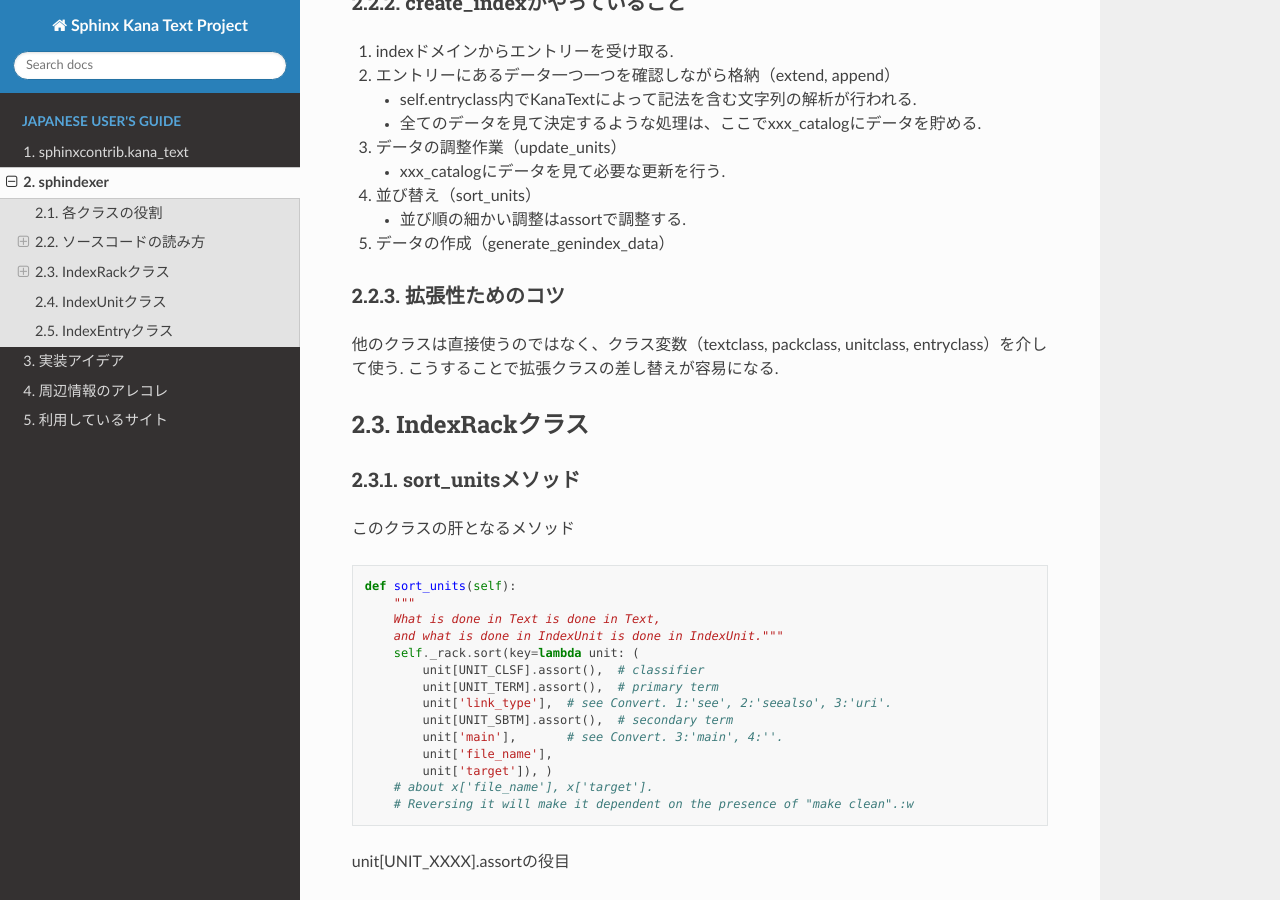
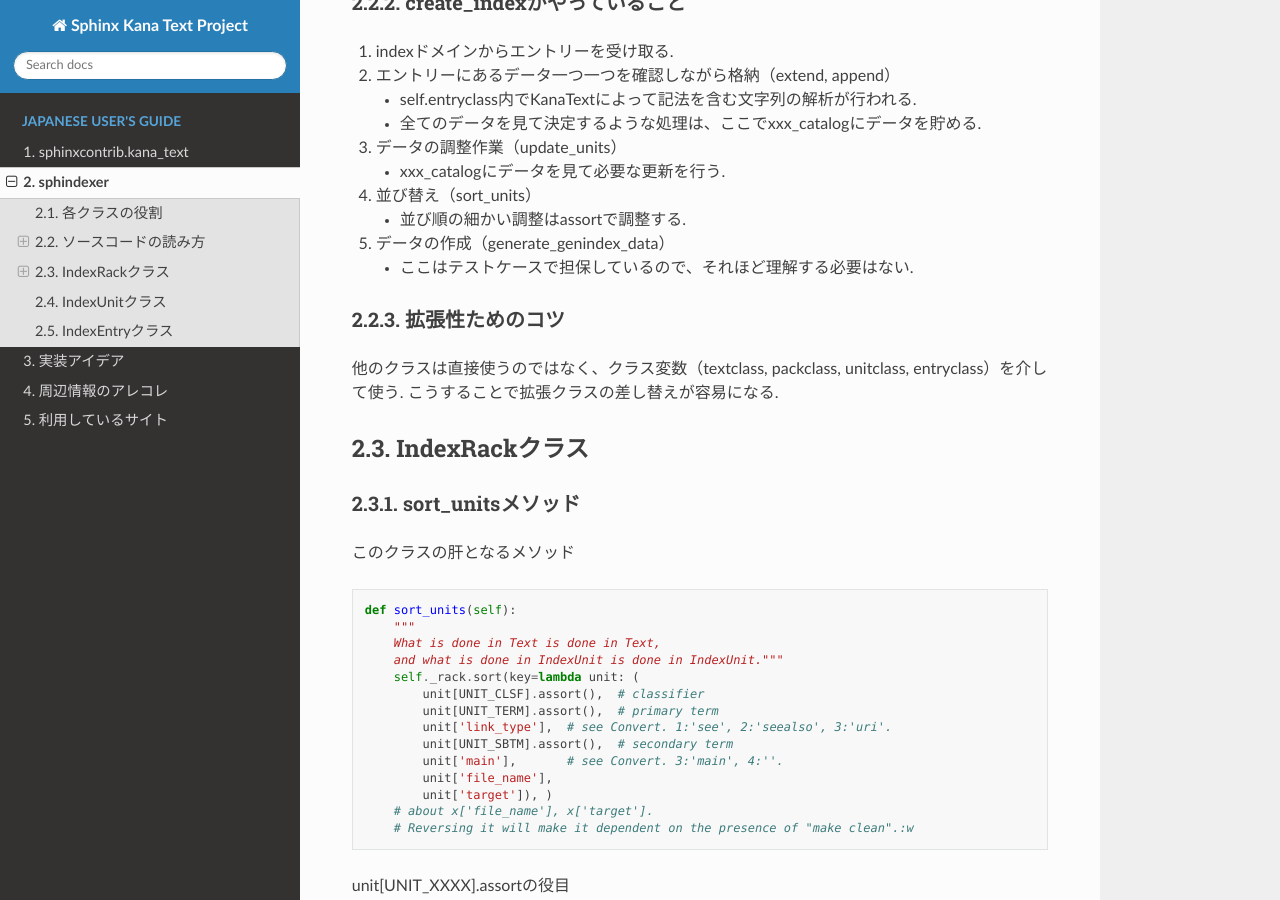
Before and after one commit to KaKkouo/kana_text, a Sphinx documentation site: the page built from docs/sphindexer.rst, in a window 1280 px wide and 900 px high, scrolled down 1256 px. Built offline with Sphinx 7.4.7 and the Read the Docs theme 2.0.0, drawn with Linux system fonts in a browser that asks for light colours.

Commit message:
generate_genindex_dataは特に理解する必要はない.

```diff
--- a/docs/sphindexer.rst
+++ b/docs/sphindexer.rst
@@ -55,6 +55,8 @@ create_indexがやっていること
    - 並び順の細かい調整はassortで調整する.
 
 5. データの作成（generate_genindex_data）
+
+   - ここはテストケースで担保しているので、それほど理解する必要はない.
 
 拡張性ためのコツ
 ----------------
```
